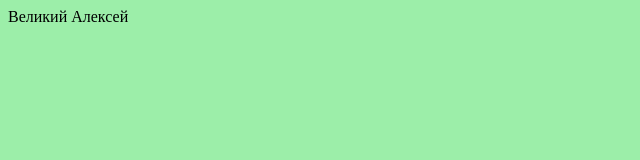
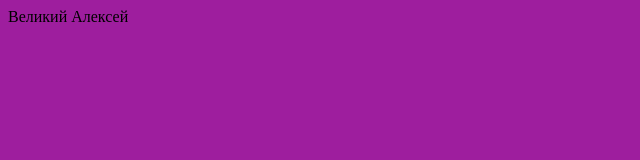
Before and after one commit to kiberOne1/tetris, a plain HTML site: page index.html in a window 1280 px wide. Shown: the whole page, without its empty margins (0-640 px from the left). Drawn offline with Linux system fonts and the light colour scheme.

```diff
--- a/style.css
+++ b/style.css
@@ -1 +1 @@
-body{ background-color: #9ceea9;}
+body{ background-color: #9e1e9e;}
```
